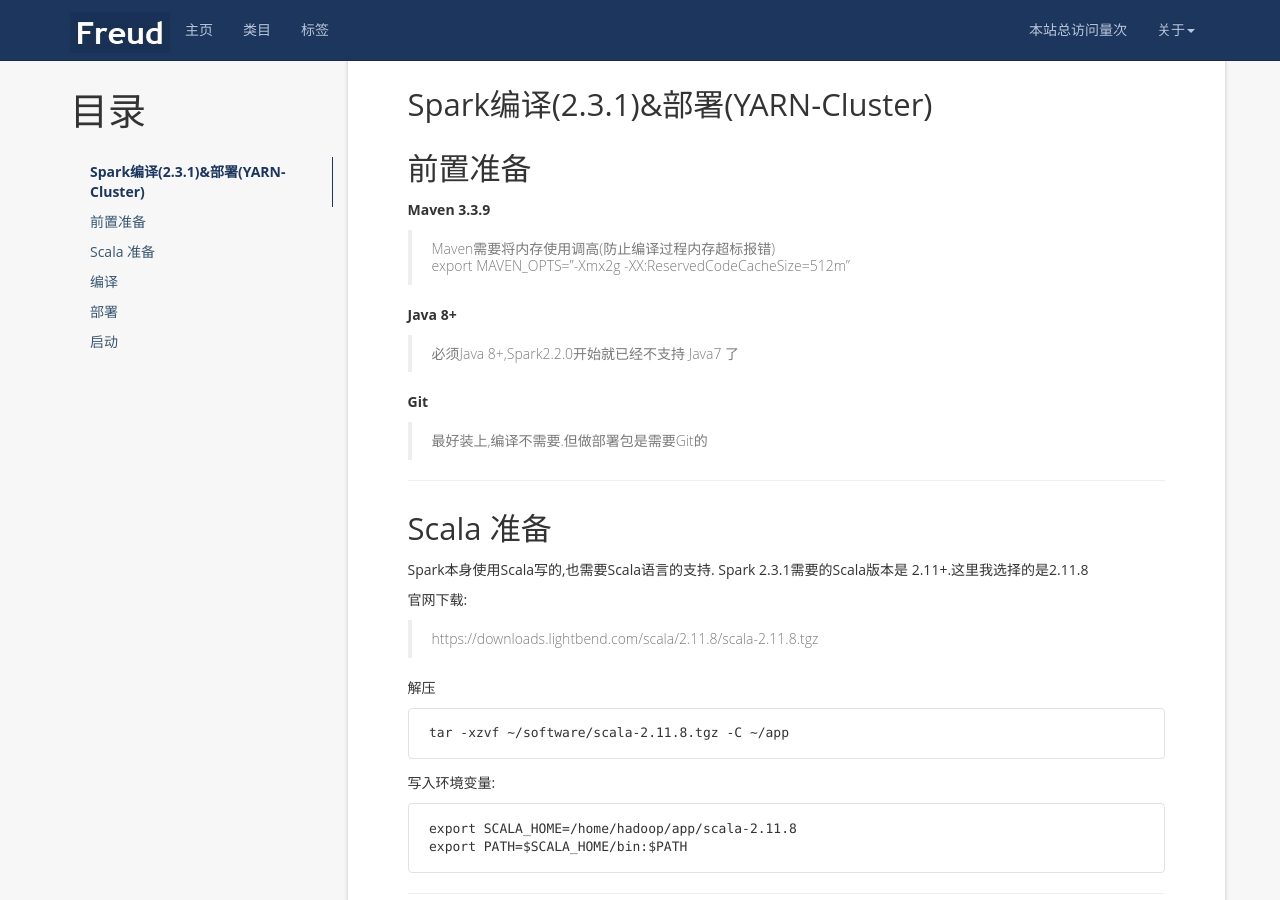
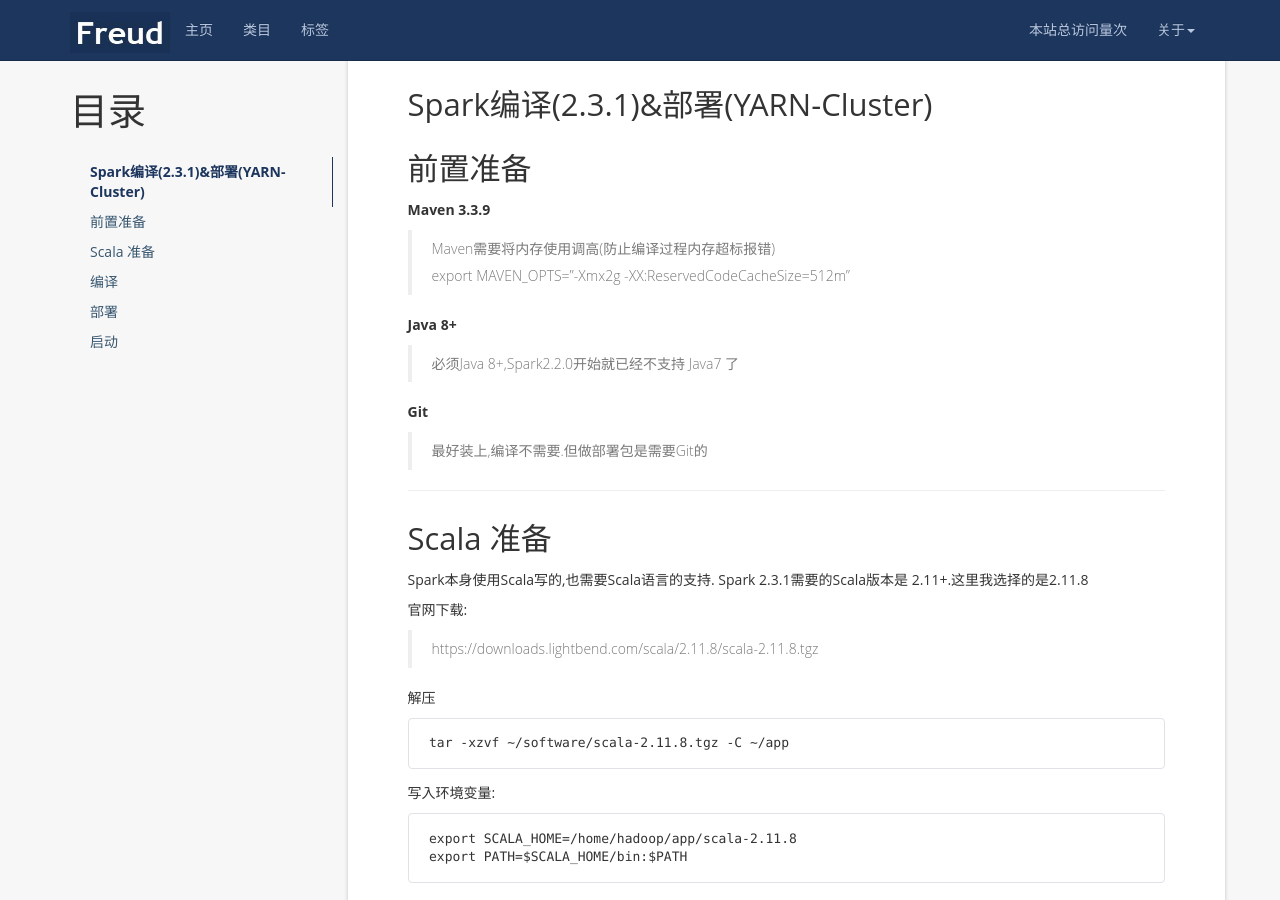
Before and after one commit to NightPxy/NightPxy.github.io, a Jekyll site: the page built from _posts/spark/2018-07-01-Spark-编译(2.3.1)&部署(YARN-Cluster).md, in a window 1280 px wide and 900 px high, scrolled down 418 px. Built offline with Jekyll 4.4.1, drawn with Linux system fonts in a browser that asks for light colours; nearby versions of some CDN libraries; a script that is not in the unit is left out; comment, search, counter and statistics services are not loaded.

```diff
--- a/_posts/spark/2018-07-01-Spark-编译(2.3.1)&部署(YARN-Cluster).md
+++ b/_posts/spark/2018-07-01-Spark-编译(2.3.1)&部署(YARN-Cluster).md
@@ -16,7 +16,8 @@ Spark编译(2.3.1)&部署(YARN-Cluster)
 
 ## 前置准备
 **Maven 3.3.9**
-> Maven需要将内存使用调高(防止编译过程内存超标报错) <br />
+> Maven需要将内存使用调高(防止编译过程内存超标报错)
+>
 > export MAVEN_OPTS="-Xmx2g -XX:ReservedCodeCacheSize=512m"
 
 **Java 8+**
```
